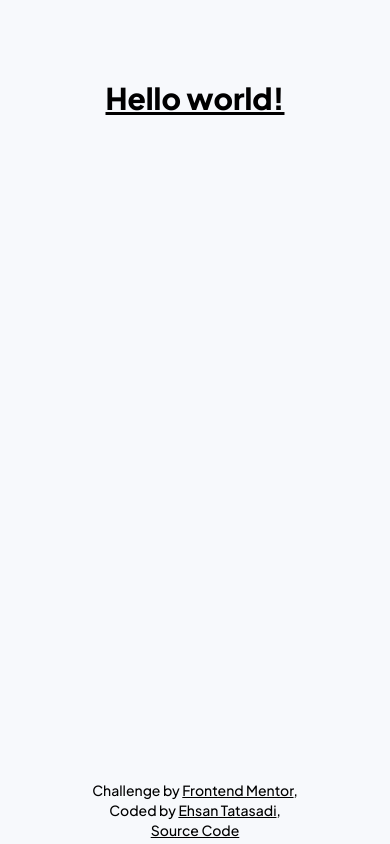
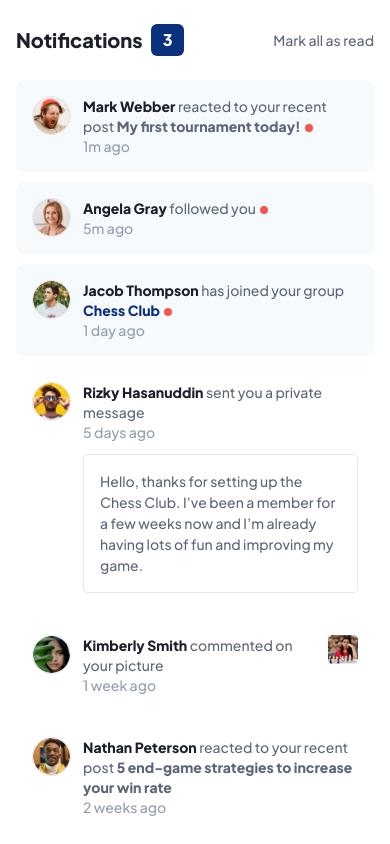
Before and after one commit to tatasadi/notifications-page, a Next.js app: page / in a window 390 px wide. Shown: the top 844 px of the page. Built offline with nearby package versions, Linux system fonts and the light colour scheme.

Commit message:
finish mobile design

```diff
--- /dev/null
+++ b/app/components/Notification.tsx
@@ -0,0 +1,111 @@
+import Image, { StaticImageData } from "next/image"
+import React from "react"
+
+export type NotificationType =
+  | "reaction"
+  | "follow"
+  | "groupJoin"
+  | "privateMessage"
+  | "comment"
+  | "groupLeave"
+
+interface NotificationProps {
+  avatar: StaticImageData
+  name: string
+  type: NotificationType
+  read: boolean
+  data: {
+    postName?: string
+    groupName?: string
+    messageText?: string
+    picture?: StaticImageData
+  }
+  time: string
+}
+
+const Notification: React.FC<NotificationProps> = ({
+  avatar,
+  name,
+  type,
+  read,
+  data,
+  time,
+}) => {
+  const getNotificationText = (): React.ReactNode => {
+    switch (type) {
+      case "reaction":
+        return (
+          <>
+            reacted to your recent post{" "}
+            <span className="font-bold">{data.postName}</span>
+          </>
+        )
+      case "follow":
+        return <>followed you</>
+      case "groupJoin":
+        return (
+          <>
+            has joined your group{" "}
+            <span className="text-primary-blue font-bold">
+              {data.groupName}
+            </span>
+          </>
+        )
+      case "privateMessage":
+        return <>sent you a private message</>
+      case "comment":
+        return <>commented on your picture</>
+      case "groupLeave":
+        return (
+          <>
+            left the group{" "}
+            <span className="text-primary-blue font-bold">
+              {data.groupName}
+            </span>
+          </>
+        )
+      default:
+        return null
+    }
+  }
+
+  return (
+    <div
+      className={`flex gap-3 rounded-lg p-4 ${
+        read ? "white" : "bg-neutral-very-light-grayish-blue"
+      }`}
+    >
+      <div>
+        <div className="h-[2.4375rem] w-[2.4375rem]">
+          <Image src={avatar} alt={name} className="rounded-full border " />
+        </div>
+      </div>
+      <div>
+        <div className="flex gap-6">
+          <div className="text-sm">
+            <span className="font-bold">{name}</span>{" "}
+            <span className="text-neutral-dark-grayish-blue">
+              {getNotificationText()}
+            </span>
+            {!read && (
+              <span className="bg-primary-red ml-1 inline-block h-2 w-2 rounded-full"></span>
+            )}
+            <p className="text-neutral-grayish-blue">{time}</p>
+          </div>
+          {type === "comment" && data.picture && (
+            <div className="w-[2.4375rem]">
+              <Image src={data.picture} alt="Commented Picture" />
+            </div>
+          )}
+        </div>
+        {type === "privateMessage" && data.messageText && (
+          <p className="text-neutral-dark-grayish-blue mt-3 rounded-[0.3125rem] border p-4 text-sm font-medium leading-normal">
+            {data.messageText}
+          </p>
+        )}
+      </div>
+    </div>
+  )
+}
+
+export default Notification
--- a/app/layout.tsx
+++ b/app/layout.tsx
@@ -28,7 +28,7 @@ export default function RootLayout({
         />
       </head>
       <body
-        className={`${plusJakartaSans.className} bg-neutral-light flex min-h-screen flex-col items-center justify-center`}
+        className={`${plusJakartaSans.className} bg-neutral-light text-neutral-very-dark-blue flex min-h-screen flex-col items-center justify-center font-medium`}
       >
         {children}
       </body>
--- a/app/page.tsx
+++ b/app/page.tsx
@@ -1,9 +1,111 @@
+import Notification, { NotificationType } from "./components/Notification"
 import Reference from "./components/Reference"
+import avatarMarkWebber from "../public/images/avatar-mark-webber.webp"
+import avatarAngelaGray from "../public/images/avatar-angela-gray.webp"
+import avatarJacobThompson from "../public/images/avatar-jacob-thompson.webp"
+import avatarRizkyHasanuddin from "../public/images/avatar-rizky-hasanuddin.webp"
+import avatarKimberlySmith from "../public/images/avatar-kimberly-smith.webp"
+import avatarNathanPeterson from "../public/images/avatar-nathan-peterson.webp"
+import avatarAnnaKim from "../public/images/avatar-anna-kim.webp"
+import imageChess from "../public/images/image-chess.webp"
+
+const notifications = [
+  {
+    avatar: avatarMarkWebber,
+    name: "Mark Webber",
+    type: "reaction",
+    read: false,
+    data: {
+      postName: "My first tournament today!",
+    },
+    time: "1m ago",
+  },
+  {
+    avatar: avatarAngelaGray,
+    name: "Angela Gray",
+    type: "follow",
+    read: false,
+    data: {},
+    time: "5m ago",
+  },
+  {
+    avatar: avatarJacobThompson,
+    name: "Jacob Thompson",
+    type: "groupJoin",
+    read: false,
+    data: {
+      groupName: "Chess Club",
+    },
+    time: "1 day ago",
+  },
+  {
+    avatar: avatarRizkyHasanuddin,
+    name: "Rizky Hasanuddin",
+    type: "privateMessage",
+    read: true,
+    data: {
+      messageText:
+        "Hello, thanks for setting up the Chess Club. I’ve been a member for a few weeks now and I’m already having lots of fun and improving my game.",
+    },
+    time: "5 days ago",
+  },
+  {
+    avatar: avatarKimberlySmith,
+    name: "Kimberly Smith",
+    type: "comment",
+    read: true,
+    data: {
+      picture: imageChess,
+    },
+    time: "1 week ago",
+  },
+  {
+    avatar: avatarNathanPeterson,
+    name: "Nathan Peterson",
+    type: "reaction",
+    read: true,
+    data: {
+      postName: "5 end-game strategies to increase your win rate",
+    },
+    time: "2 weeks ago",
+  },
+  {
+    avatar: avatarAnnaKim,
+    name: "Anna Kim",
+    type: "groupLeave",
+    read: true,
+    data: {
+      groupName: "Chess Club",
+    },
+    time: "2 weeks ago",
+  },
+]
 
 export default function Home() {
   return (
-    <main className="flex h-full min-h-screen w-full max-w-7xl flex-col items-center px-4 pt-20 lg:min-h-0 lg:pt-32">
-      <h1 className="text-3xl font-bold underline">Hello world!</h1>
+    <main className="flex h-full min-h-screen w-full max-w-7xl flex-col items-center lg:min-h-0">
+      <div className="flex w-full flex-col gap-6 bg-white px-4 py-6">
+        <div className="flex items-center gap-2">
+          <h1 className="text-xl font-extrabold leading-normal">
+            Notifications
+          </h1>
+          <div className="bg-primary-blue rounded-md px-3 py-1 font-extrabold text-white">
+            {notifications.filter((notification) => !notification.read).length}
+          </div>
+          <button className="text-neutral-dark-grayish-blue ml-auto text-sm">
+            Mark all as read
+          </button>
+        </div>
+        <div className="flex flex-col gap-[0.62rem]">
+          {notifications.map((notification) => (
+            <Notification
+              key={notification.name}
+              {...notification}
+              type={notification.type as NotificationType}
+            />
+          ))}
+        </div>
+      </div>
       <Reference />
     </main>
   )
```
